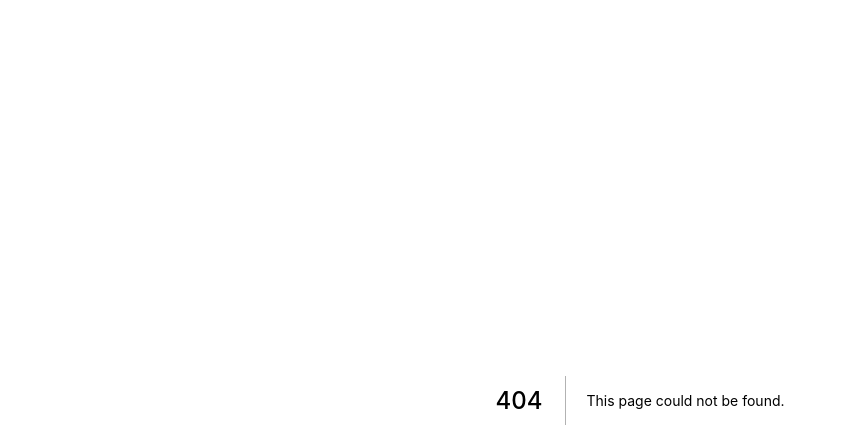
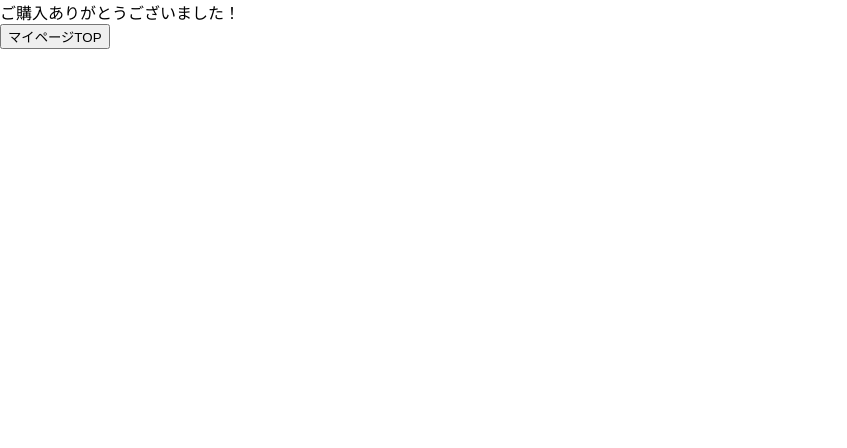
Before and after one commit to kimagure-inc/femeats, a Next.js app in the folder frontend/next/: page /thanks in a window 1280 px wide. Before the commit this address had no page. Shown: the top 448 px of the page, without its empty margins (0-847 px from the left). Built offline with nearby package versions, Linux system fonts and the light colour scheme.

Commit message:
Create thanks page

```diff
--- /dev/null
+++ b/frontend/next/pages/thanks.tsx
@@ -0,0 +1,19 @@
+import React from 'react';
+import type { NextPage } from 'next'
+import { useRouter } from "next/router";
+
+const Thanks: NextPage = () => {
+  const router = useRouter();
+
+  // TODO:遷移先確認
+  return (
+    <>
+      <div>ご購入ありがとうございました！</div>
+      <button onClick={() => router.push("/login")}>
+        マイページTOP
+      </button>
+    </>
+  )
+}
+
+export default Thanks;
```
